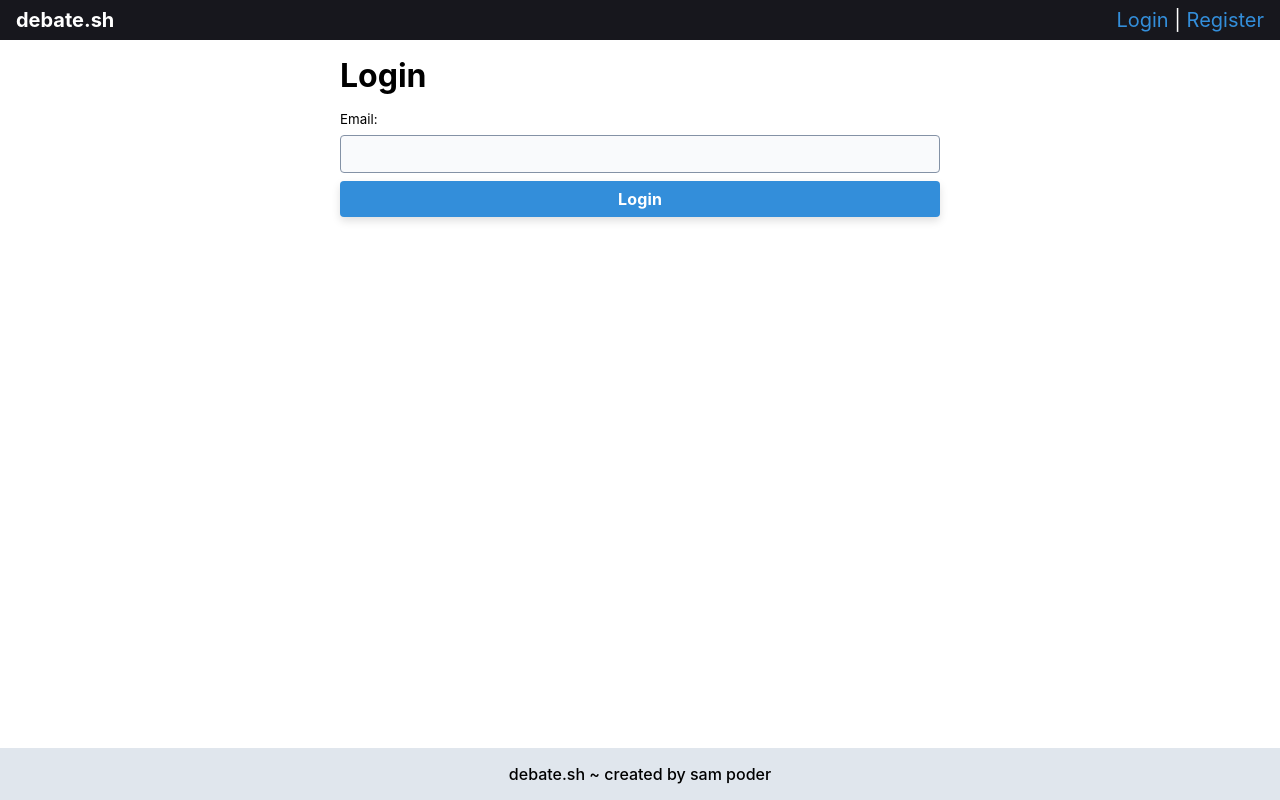
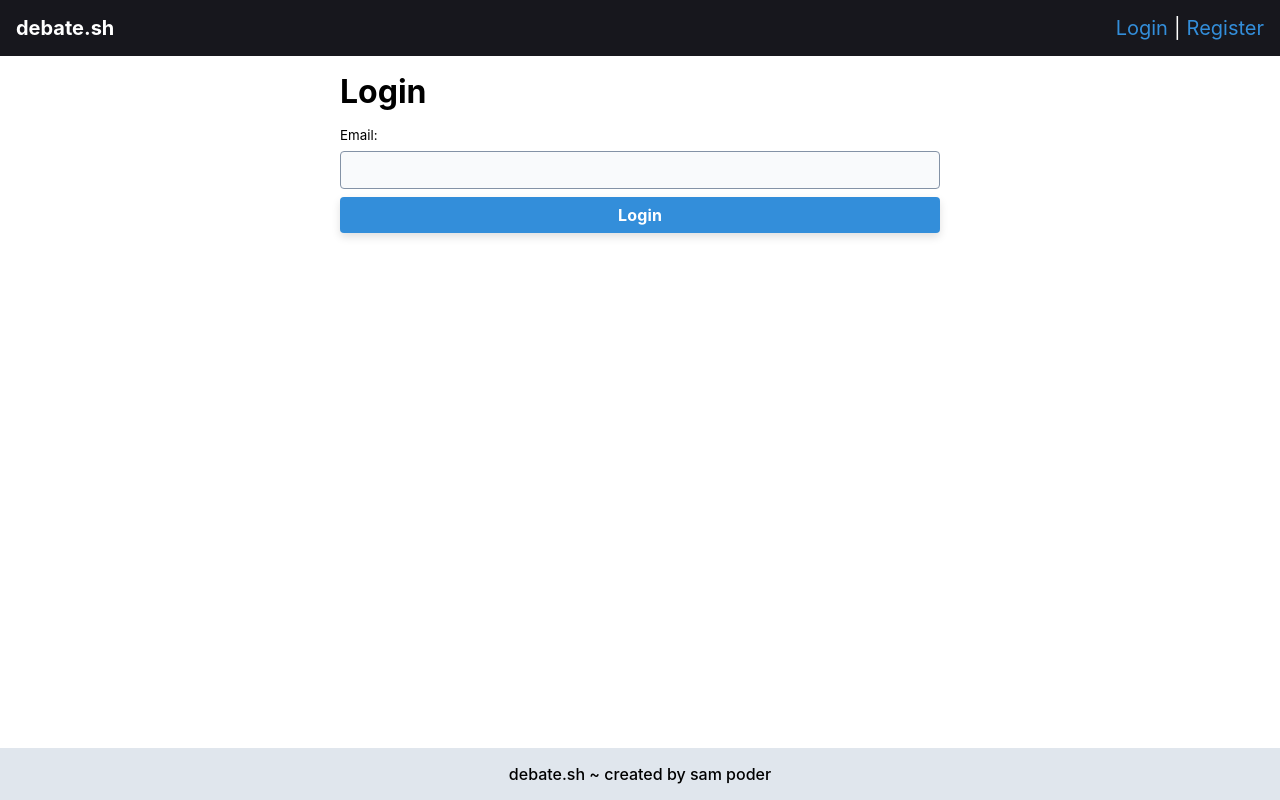
Before and after one commit to sampoder/ia, a Next.js app in the folder c/product/: page /login in a window 1280 px wide. Built offline with nearby package versions, Linux system fonts and the light colour scheme.

Commit message:
Improve Not Authed Experience

```diff
--- a/c/product/components/nav/index.tsx
+++ b/c/product/components/nav/index.tsx
@@ -21,7 +21,7 @@ export default function Nav(props: { user: UserType | undefined }) {
             </div>
           </div>
         ) : (
-          <div>
+          <div className={styles.notAuthed}>
             <a href="/login" className={styles.loginOrRegister}>
               Login
             </a>{" "}
--- a/c/product/components/nav/styles.module.css
+++ b/c/product/components/nav/styles.module.css
@@ -19,6 +19,13 @@
 
 .nav > div > div {
   position: relative;
+}
+
+.notAuthed {
+  height: 40px;
+  display: flex;
+  align-items: center;
+  gap: 6px;
 }
 
 .nav > div > div > div {
--- a/c/product/pages/index.tsx
+++ b/c/product/pages/index.tsx
@@ -21,6 +21,8 @@ export default function Home(props: {
     <div>
       <Nav user={props.user || undefined} />
       <Header />
+      {props.participating[0] != undefined && (
+        <>
           <div className={styles.wrapper}>
             <h2>Your Tournaments</h2>
           </div>
@@ -29,6 +31,8 @@ export default function Home(props: {
               <Event tournament={tournament} key={tournament.id} />
             ))}
           </div>
+        </>
+      )}
       <div className={styles.wrapper} id="tournaments">
         <h2>Discover Tournaments</h2>
         <input
@@ -41,7 +45,6 @@ export default function Home(props: {
           }
         />
       </div>
-
       <div className={styles.events}>
         {search(props.tournaments ? props.tournaments : [], query)?.map(
           (tournament) => (
```
Lines whose indentation alone changed are shown as unchanged.
